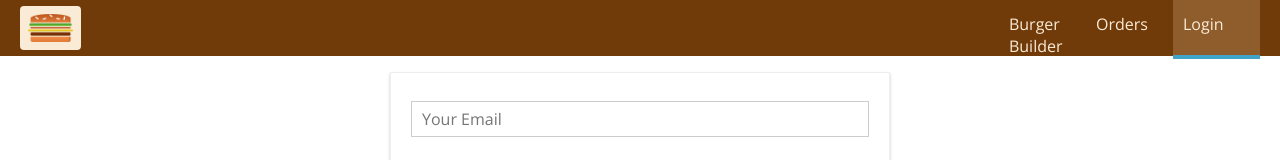
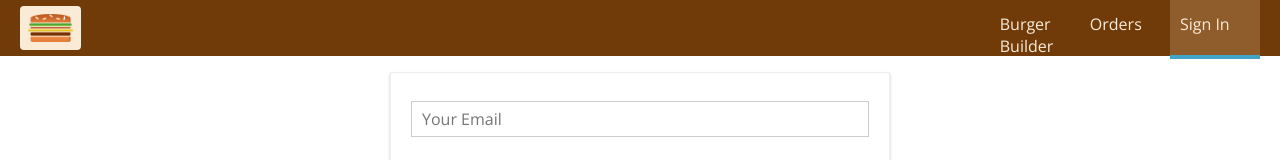
Before and after one commit to janko101/burger-builder-app, a React (Create React App) app: page /auth in a window 1280 px wide. Shown: the top 160 px of the page. Built offline with nearby package versions, Linux system fonts and the light colour scheme.

Commit message:
Changes login to signin

```diff
--- a/src/Components/NavigationItems.jsx
+++ b/src/Components/NavigationItems.jsx
@@ -12,7 +12,7 @@ const NavigationItems = () => (
         Orders
       </NavLink>
       <NavLink to="/auth" activeClassName={classes.active}>
-        Login
+        Sign In
       </NavLink>
     </li>
   </ul>
```
